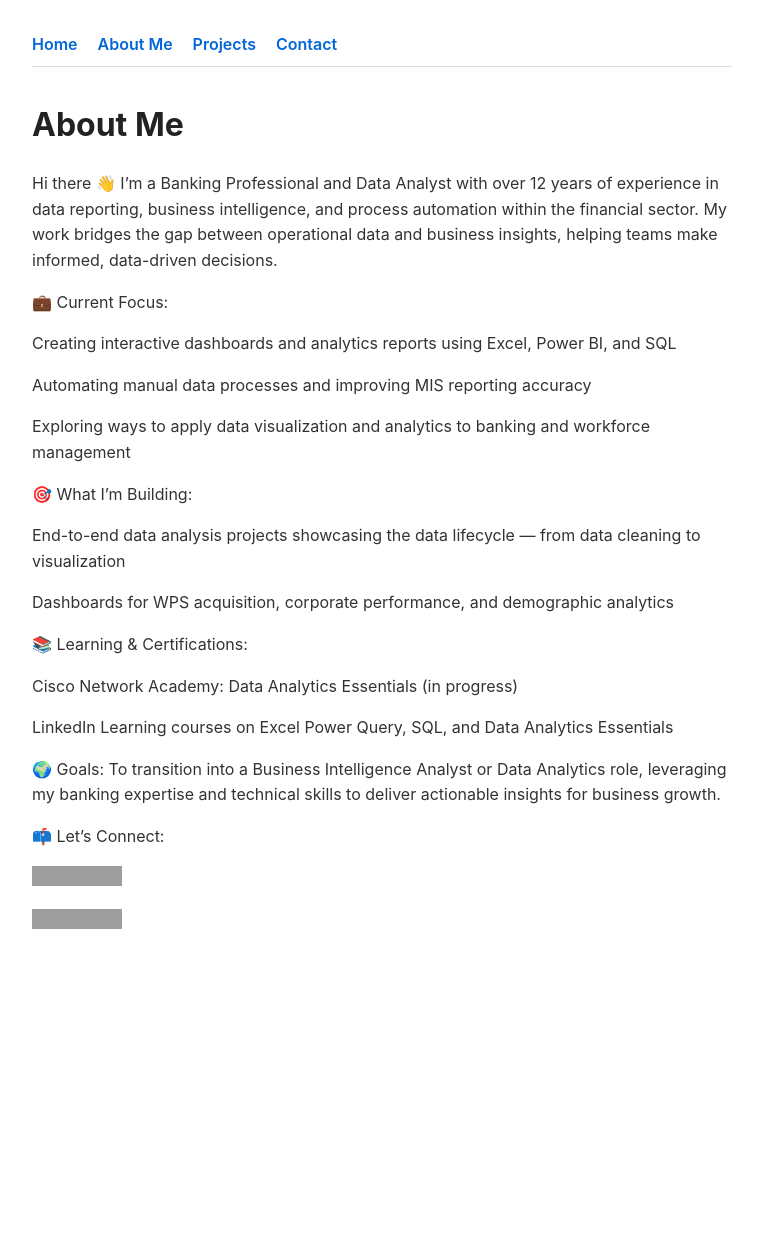
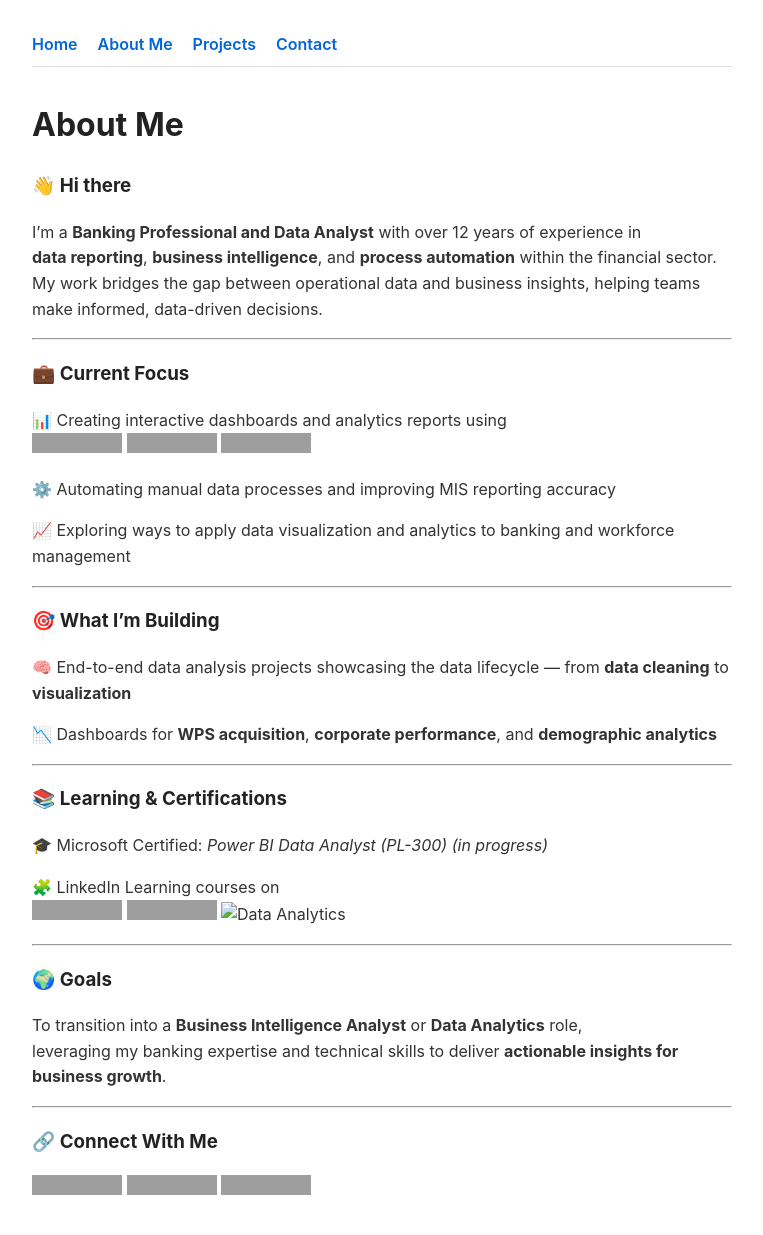
Before and after one commit to humairatalhakhan/humairatalhakhan, a Jekyll site: the page built from about.md, in a window 1280 px wide. Shown: the whole page, without its empty margins (258-1021 px from the left). Built offline with Jekyll 4.4.1, drawn with Linux system fonts in a browser that asks for light colours; before the commit the page ends 969 px from its top, so only the background shows below that; grey boxes are pictures that could not be loaded.

Commit message:
Update about.md

```diff
--- a/about.md
+++ b/about.md
@@ -5,34 +5,56 @@ permalink: /about
 ---
 
 # About Me
-Hi there 👋
-I’m a Banking Professional and Data Analyst with over 12 years of experience in data reporting, business intelligence, and process automation within the financial sector. My work bridges the gap between operational data and business insights, helping teams make informed, data-driven decisions.
+### 👋 Hi there
 
-💼 Current Focus:
+I’m a **Banking Professional and Data Analyst** with over 12 years of experience in
+**data reporting**, **business intelligence**, and **process automation** within the financial sector.
+My work bridges the gap between operational data and business insights, helping teams make informed, data-driven decisions.
 
-Creating interactive dashboards and analytics reports using Excel, Power BI, and SQL
+---
 
-Automating manual data processes and improving MIS reporting accuracy
+### 💼 Current Focus
 
-Exploring ways to apply data visualization and analytics to banking and workforce management
+📊 Creating interactive dashboards and analytics reports using
+![Excel](https://img.shields.io/badge/Excel-217346?style=flat&logo=microsoft-excel&logoColor=white)
+![PowerBI](https://img.shields.io/badge/Power%20BI-F2C811?style=flat&logo=powerbi&logoColor=black)
+![SQL](https://img.shields.io/badge/SQL-336791?style=flat&logo=postgresql&logoColor=white)
 
-🎯 What I’m Building:
+⚙️ Automating manual data processes and improving MIS reporting accuracy
 
-End-to-end data analysis projects showcasing the data lifecycle — from data cleaning to visualization
+📈 Exploring ways to apply data visualization and analytics to banking and workforce management
 
-Dashboards for WPS acquisition, corporate performance, and demographic analytics
+---
 
-📚 Learning & Certifications:
+### 🎯 What I’m Building
 
-Cisco Network Academy: Data Analytics Essentials (in progress)
+🧠 End-to-end data analysis projects showcasing the data lifecycle — from **data cleaning** to **visualization**
 
-LinkedIn Learning courses on Excel Power Query, SQL, and Data Analytics Essentials
+📉 Dashboards for **WPS acquisition**, **corporate performance**, and **demographic analytics**
 
-🌍 Goals:
-To transition into a Business Intelligence Analyst or Data Analytics role, leveraging my banking expertise and technical skills to deliver actionable insights for business growth.
+---
 
-📫 Let’s Connect:
+### 📚 Learning & Certifications
+
+🎓 Microsoft Certified: *Power BI Data Analyst (PL-300)* *(in progress)*
+
+🧩 LinkedIn Learning courses on
+![Power Query](https://img.shields.io/badge/Power%20Query-217346?style=flat&logo=microsoft-excel&logoColor=white)
+![SQL](https://img.shields.io/badge/SQL-336791?style=flat&logo=mysql&logoColor=white)
+![Data Analytics](https://img.shields.io/badge/Data%20Analytics-0078D4?style=flat&logo=databricks&logoColor=white)
+
+---
+
+### 🌍 Goals
+
+To transition into a **Business Intelligence Analyst** or **Data Analytics** role,
+leveraging my banking expertise and technical skills to deliver **actionable insights for business growth**.
+
+---
+
+
+### 🔗 Connect With Me
 
 [![GitHub](https://img.shields.io/badge/GitHub-Profile-black?style=flat&logo=github)](https://humairatalhakhan.github.io/)
-
 [![LinkedIn](https://img.shields.io/badge/LinkedIn-Connect-blue?style=flat&logo=linkedin)](https://www.linkedin.com/in/humairatalha/)
+[![Portfolio](https://img.shields.io/badge/Portfolio-https://humairatalhakhan.github.io-orange?style=flat&logo=google-chrome&logoColor=white)](https://humairatalhakhan.github.io/projects)
```
